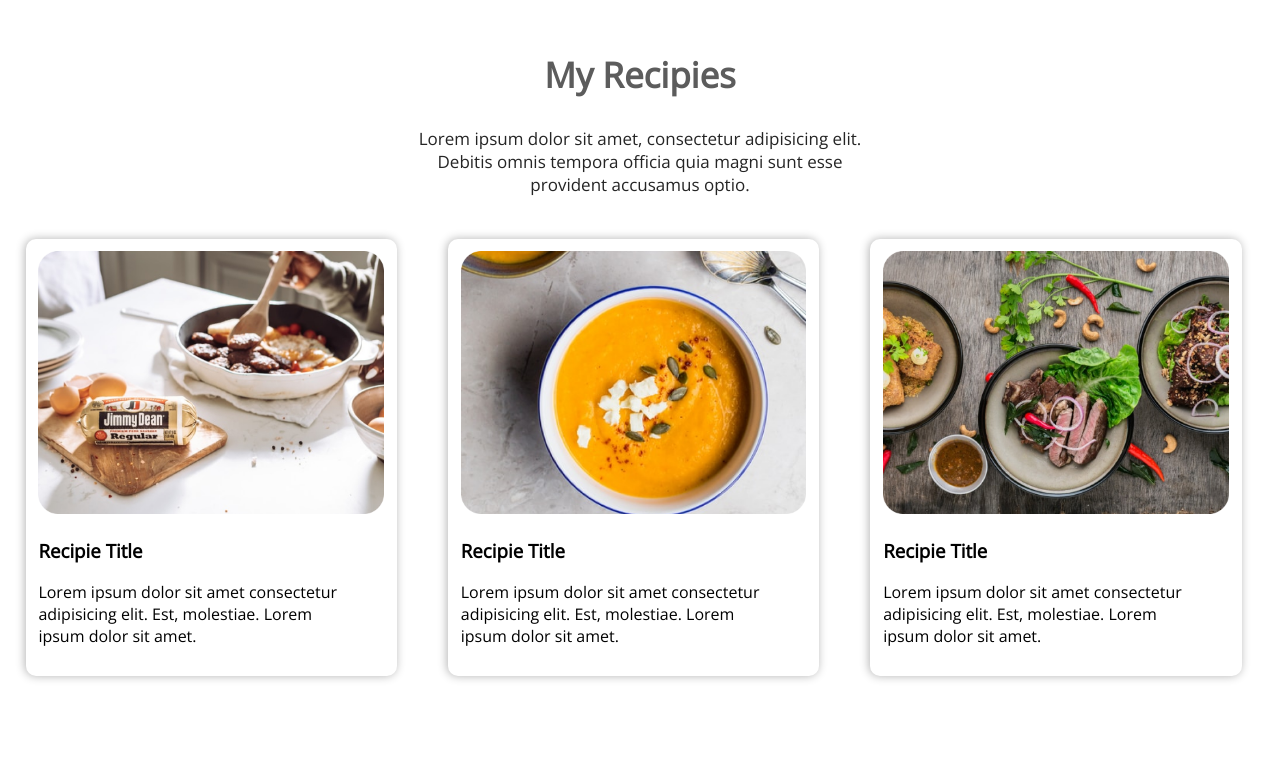
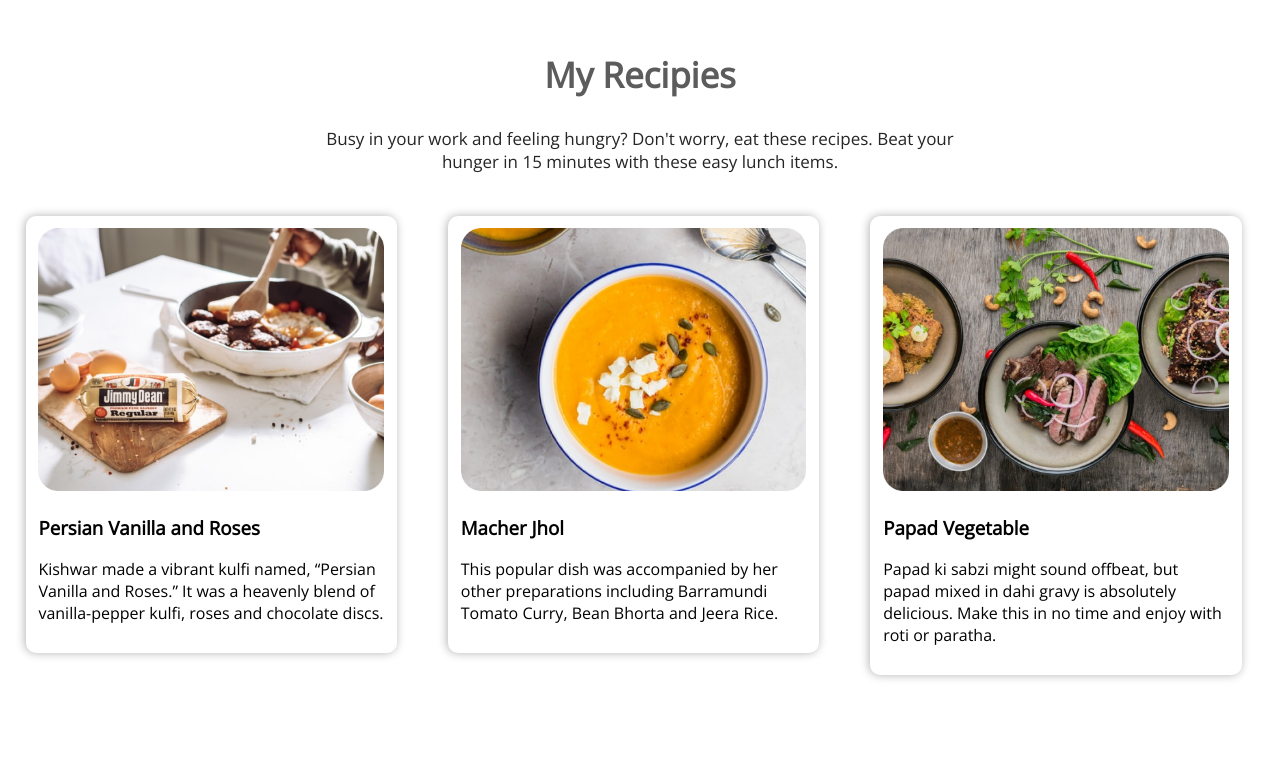
Before and after one commit to ImrangirHossain/food-network, a plain HTML site: page index.html in a window 1280 px wide. Shown: the part 1160-1918 px from the top of the page. Drawn offline with nearby package versions, Linux system fonts and the light colour scheme.

Commit message:
recipie name added

```diff
--- a/index.html
+++ b/index.html
@@ -36,23 +36,23 @@
     <section id="recipie-section">
         <div class="recipie">
         <h2>My Recipies</h2>
-        <p>Lorem ipsum dolor sit amet, consectetur adipisicing elit.<br> Debitis omnis tempora officia quia magni sunt esse <br> provident  accusamus optio.</p>
+        <p> Busy in your work and feeling hungry? Don't worry, eat these recipes. Beat your hunger in 15 minutes with these easy lunch items.</p>
         </div>
 
         <div class="card">
             <img src="images/2.jpg" alt="images">
-            <h3>Recipie Title</h3>
-            <p>Lorem ipsum dolor sit amet consectetur adipisicing elit. Est, molestiae. Lorem <br> ipsum dolor sit amet.</p>
+            <h3>Persian Vanilla and Roses</h3>
+            <p> Kishwar made a vibrant kulfi named, “Persian Vanilla and Roses.” It was a heavenly blend of vanilla-pepper kulfi, roses and chocolate discs.</p>
         </div>
         <div class="card">
             <img src="images/3.png" alt="images">
-            <h3>Recipie Title</h3>
-            <p>Lorem ipsum dolor sit amet consectetur adipisicing elit. Est, molestiae. Lorem <br> ipsum dolor sit amet.</p>
+            <h3> Macher Jhol</h3>
+            <p>This popular dish was accompanied by her other preparations including Barramundi Tomato Curry, Bean Bhorta and Jeera Rice.</p>
         </div>
         <div class="card">
             <img src="images/4.jpg" alt="images">
-            <h3>Recipie Title</h3>
-            <p>Lorem ipsum dolor sit amet consectetur adipisicing elit. Est, molestiae. Lorem <br> ipsum dolor sit amet.</p>
+            <h3>Papad Vegetable</h3>
+            <p> Papad ki sabzi might sound offbeat, but papad mixed in dahi gravy is absolutely delicious. Make this in no time and enjoy with roti or paratha.</p>
         </div>
     </section>
 
```
